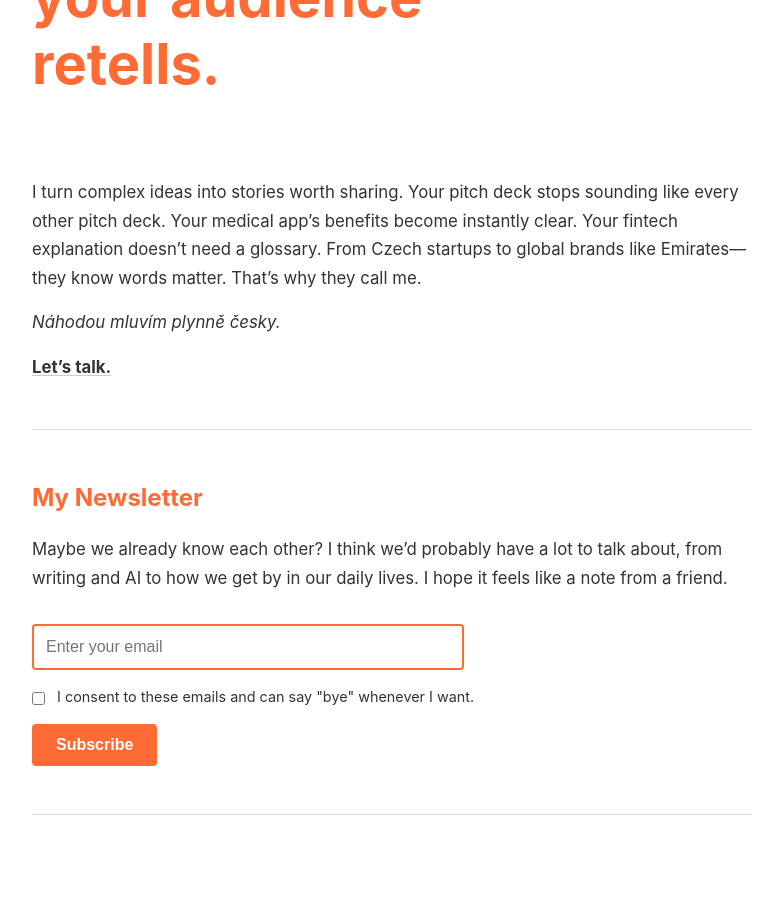
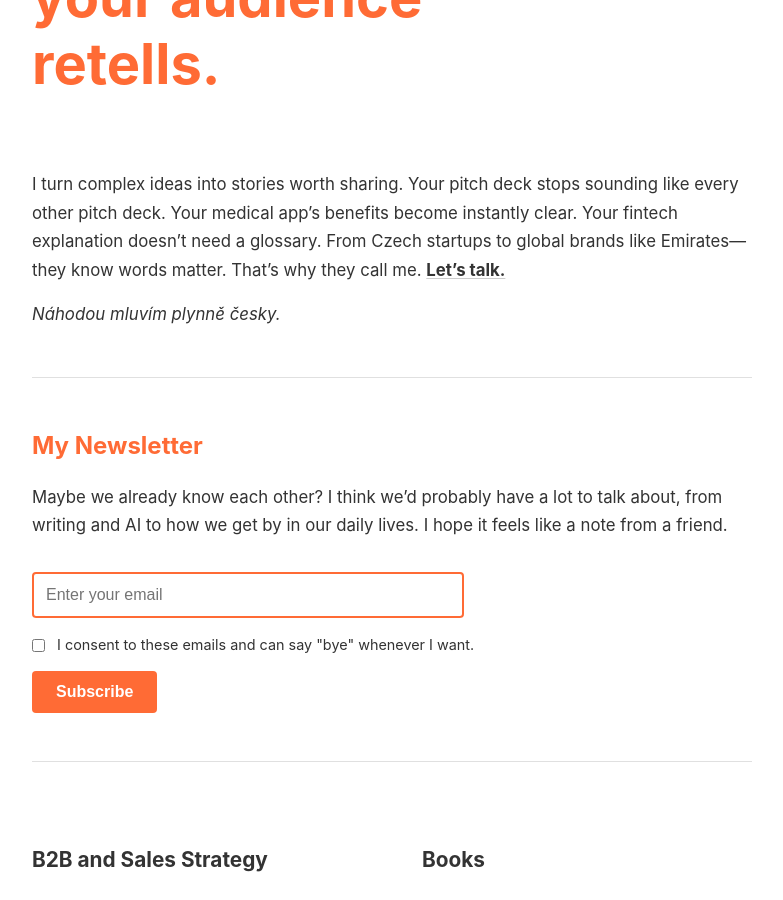
Before and after one commit to westleyovercash/westleyovercash.github.io, a Jekyll site: the page built from index.md, in a window 1280 px wide and 900 px high, scrolled down 400 px. Shown: the whole window, without its empty margins (248-1031 px from the left). Built offline with Jekyll 4.4.1, drawn with Linux system fonts in a browser that asks for light colours; some of the changed lines change nothing that is shown.

Commit message:
Update index.md

```diff
--- a/index.md
+++ b/index.md
@@ -9,18 +9,16 @@
       Words carry stories.<br/>
       Stories move people—closer to you and your brand.
     </p>
-    <h1 style="margin-top: 0;">I write<br/>the stories<br/>your audience<br/>retells.</h1>
+    <h1 style="margin-top: 0; margin-bottom: 1.5rem;">I write<br/>the stories<br/>your audience<br/>retells.</h1>
   </div>
   <div style="flex: 0 0 250px;">
     <img src="/assets/css/images/Westley-Overcash.jpg" alt="Westley Overcash" style="max-width: 250px; width: 100%; border-radius: 8px;">
   </div>
 </div>
 
-I turn complex ideas into stories worth sharing. Your pitch deck stops sounding like every other pitch deck. Your medical app's benefits become instantly clear. Your fintech explanation doesn't need a glossary. From Czech startups to global brands like Emirates—they know words matter. That's why they call me.
+I turn complex ideas into stories worth sharing. Your pitch deck stops sounding like every other pitch deck. Your medical app's benefits become instantly clear. Your fintech explanation doesn't need a glossary. From Czech startups to global brands like Emirates—they know words matter. That's why they call me. **<a href="/contact">Let's talk.</a>**
 
 *Náhodou mluvím plynně česky.*
-
-**<a href="/contact">Let's talk.</a>**
 
 <hr style="border: none; border-top: 1px solid #e0e0e0; margin: 3rem 0;">
 
```
